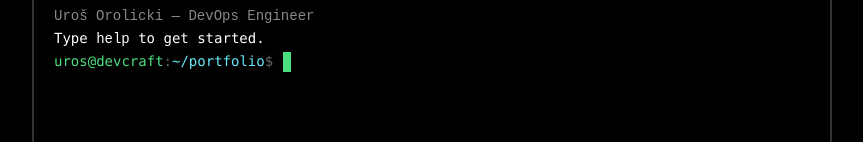
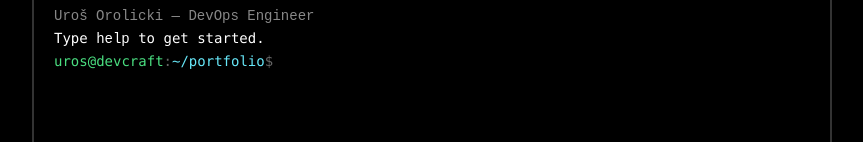
Before and after one commit to urosorolicki/urosorolicki, a Next.js app: page / in a window 1280 px wide. Shown: the part 161-303 px from the top of the page, without its empty margins (208-1071 px from the left). Built offline with nearby package versions, Linux system fonts and the light colour scheme.

Commit message:
Fix: terminal letters

```diff
--- a/pages/index.js
+++ b/pages/index.js
@@ -800,23 +800,8 @@ ${p.desc}`).join("\n\n")}`;
             ))}
 
             {/* input line */}
-            <div style={{ display: 'flex', alignItems: 'flex-start' }}>
+            <div style={{ display: 'flex', alignItems: 'center' }}>
               <Prompt theme={theme} />
-              <div style={{ position: 'relative', flex: '1', display: 'flex', alignItems: 'baseline' }}>
-                <span style={{
-                  color: '#ffffff',
-                  fontFamily: 'Consolas, Monaco, "Lucida Console", monospace',
-                  fontSize: '14px',
-                  lineHeight: '1.3',
-                  fontWeight: 'normal',
-                  whiteSpace: 'pre-wrap',
-                  WebkitFontSmoothing: 'antialiased',
-                  MozOsxFontSmoothing: 'grayscale'
-                }}>
-                  {input}
-                </span>
-                {!inputDisabled && <Caret theme={theme} />}
-                {inputDisabled && <span style={{ color: '#666' }}>_</span>}
               <input
                 ref={inputRef}
                 value={input}
@@ -824,27 +809,25 @@ ${p.desc}`).join("\n\n")}`;
                 onKeyDown={onKeyDown}
                 disabled={inputDisabled}
                 style={{
-                    position: 'absolute',
-                    top: '0',
-                    left: '0',
-                    width: '100%',
-                    height: '100%',
+                  flex: '1',
                   backgroundColor: 'transparent',
                   outline: 'none',
                   border: 'none',
-                    color: 'transparent',
+                  color: '#ffffff',
                   fontFamily: 'Consolas, Monaco, "Lucida Console", monospace',
                   fontSize: '14px',
                   lineHeight: '1.3',
-                    caretColor: 'transparent',
+                  fontWeight: 'normal',
                   padding: '0',
                   margin: '0',
-                    opacity: 0
+                  caretColor: '#4ade80',
+                  WebkitFontSmoothing: 'antialiased',
+                  MozOsxFontSmoothing: 'grayscale',
+                  opacity: inputDisabled ? 0.5 : 1
                 }}
                 autoFocus
                 aria-label="terminal input"
               />
-              </div>
             </div>
           </div>
 
```
Lines whose indentation alone changed are shown as unchanged.
